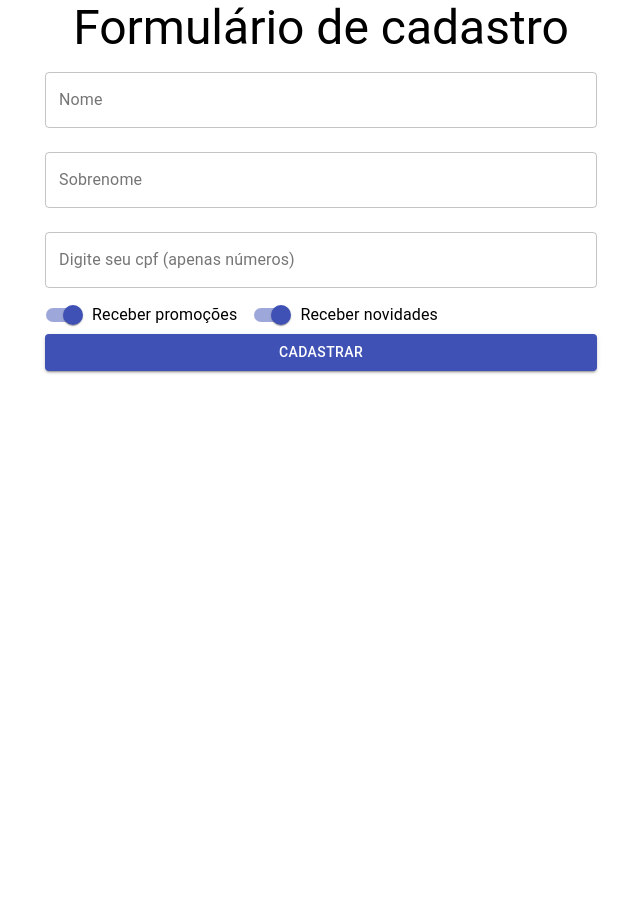
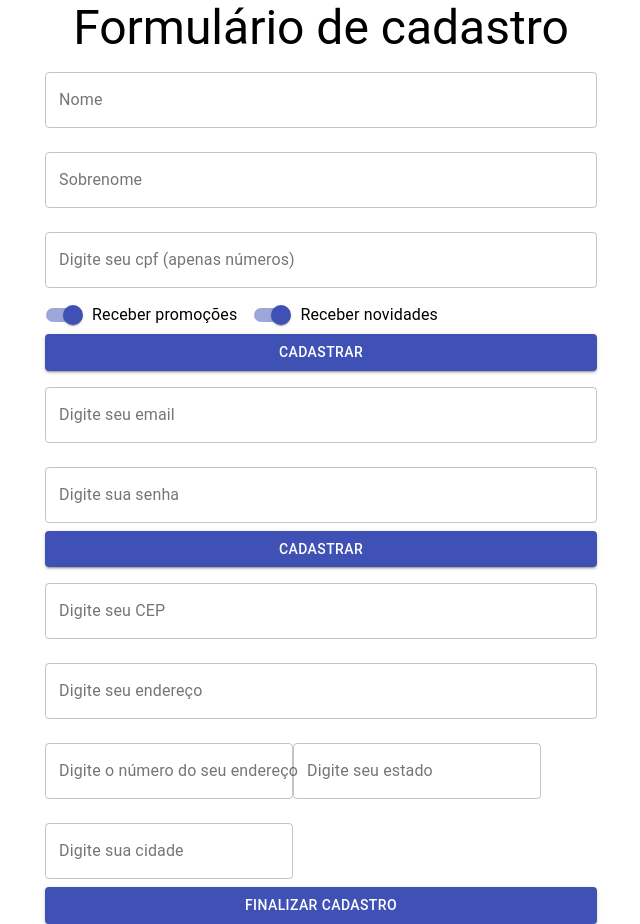
Before and after one commit to AndradeJV/form-cadastro-react, a React (Create React App) app: page / in a window 1280 px wide. Shown: the whole page, without its empty margins (319-959 px from the left). Before the commit the page ends 800 px from the top, so only its background shows below. Built offline with nearby package versions, Linux system fonts and the light colour scheme.

Commit message:
Criação de novos componentes

```diff
--- /dev/null
+++ b/src/components/formularioCadastro/DadosEntrega.jsx
@@ -0,0 +1,63 @@
+import React from 'react';
+import { Button, TextField, Switch, FormControlLabel } from '@material-ui/core';
+
+
+export default function DadosEntrega() {
+  return (
+    <>
+      <form>
+        <TextField
+          id="cep"
+          label="Digite seu CEP"
+          type="number"
+          variant="outlined"
+          margin="normal"
+          fullWidth
+        />
+
+        <TextField
+          id="endereco"
+          label="Digite seu endereço"
+          type="text"
+          variant="outlined"
+          margin="normal"
+          fullWidth
+        />
+
+        <TextField
+          id="numero"
+          label="Digite o número do seu endereço"
+          type="number"
+          variant="outlined"
+          margin="normal"
+        />
+
+        <TextField
+          id="estado"
+          label="Digite seu estado"
+          type="text"
+          variant="outlined"
+          margin="normal"
+        />
+
+        <TextField
+          id="cidade"
+          label="Digite sua cidade"
+          type="text"
+          variant="outlined"
+          margin="normal"
+        />
+
+        <Button
+          type="submit"
+          variant="contained"
+          color="primary"
+          margin="normal"
+          fullWidth
+        >
+          Finalizar cadastro
+        </Button>
+      </form>
+    </>
+  );
+}
--- /dev/null
+++ b/src/components/formularioCadastro/DadosPessoais.jsx
@@ -0,0 +1,98 @@
+import React, { useState } from 'react';
+import { Button, TextField, Switch, FormControlLabel } from '@material-ui/core';
+
+
+export default function DadosPessoais({ aoEnviar, validarCPF }) {
+
+  const [nome, setNome] = useState('');
+  const [sobrenome, setSobrenome] = useState('');
+  const [cpf, setCpf] = useState('');
+  const [promocoes, setPromocoes] = useState(true);
+  const [novidades, setNovidades] = useState(true);
+
+  const [erros, setErros] = useState({ cpf: { valido: true, texto: "" } });
+
+
+  return (
+    <>
+      <form
+        onSubmit={event => {
+          event.preventDefault();
+
+          aoEnviar({ nome, sobrenome, cpf, novidades, promocoes });
+        }}
+      >
+
+        <TextField
+          value={nome}
+          onChange={event => { setNome(event.target.value); }}
+          id="nome"
+          label="Nome" F
+          variant="outlined"
+          margin="normal"
+          fullWidth
+        />
+
+        <TextField
+          value={sobrenome}
+          onChange={event => { setSobrenome(event.target.value); }}
+          id="sobrenome"
+          label="Sobrenome"
+          variant="outlined"
+          margin="normal"
+          fullWidth
+        />
+
+        <TextField
+          value={cpf}
+          onChange={event => { setCpf(event.target.value); }}
+          onBlur={event => {
+            const isValid = validarCPF(cpf);
+
+            setErros({ cpf: isValid });
+          }}
+          error={!erros.cpf.valido}
+          helperText={erros.cpf.texto}
+          id="cpf"
+          label="Digite seu cpf (apenas números)"
+          variant="outlined"
+          margin="normal"
+          fullWidth
+        />
+
+        <FormControlLabel
+          label="Receber promoções"
+          control={
+            <Switch
+              checked={promocoes}
+              onChange={event => { setPromocoes(event.target.checked) }}
+              name="promocoes"
+              color="primary"
+            />
+          }
+        />
+
+        <FormControlLabel
+          label="Receber novidades"
+          control={
+            <Switch
+              checked={novidades}
+              onChange={event => { setNovidades(event.target.checked) }}
+              name="novidades"
+              color="primary"
+            />
+          }
+        />
+
+        <Button
+          type="submit"
+          variant="contained"
+          color="primary"
+          margin="normal"
+          fullWidth>
+          Cadastrar
+        </Button>
+      </form>
+    </>
+  );
+}
--- /dev/null
+++ b/src/components/formularioCadastro/DadosUsuario.jsx
@@ -0,0 +1,40 @@
+import React from 'react';
+import { Button, TextField, Switch, FormControlLabel } from '@material-ui/core';
+
+
+export default function DadosUsuario() {
+  return (
+    <>
+      <form>
+        <TextField
+          id="email"
+          label="Digite seu email"
+          type="email"
+          variant="outlined"
+          margin="normal"
+          fullWidth
+        />
+
+        <TextField
+          id="senha"
+          label="Digite sua senha"
+          type="password"
+          variant="outlined"
+          margin="normal"
+          fullWidth
+        />
+
+        <Button
+          type="submit"
+          variant="contained"
+          color="primary"
+          margin="normal"
+          fullWidth
+        >
+          Cadastrar
+        </Button>
+
+      </form>
+    </>
+  );
+}
--- a/src/components/formularioCadastro/FormularioCadastro.jsx
+++ b/src/components/formularioCadastro/FormularioCadastro.jsx
@@ -1,97 +1,16 @@
 import React, { useState } from 'react';
-import { Button, TextField, Switch, FormControlLabel } from '@material-ui/core';
+
+import DadosPessoais from './DadosPessoais';
+import DadosUsuario from './DadosUsuario';
+import DadosEntrega from './DadosEntrega';
 
 
 export default function FormularioCadastro({ aoEnviar, validarCPF }) {
-
-  const [nome, setNome] = useState('');
-  const [sobrenome, setSobrenome] = useState('');
-  const [cpf, setCpf] = useState('');
-  const [promocoes, setPromocoes] = useState(true);
-  const [novidades, setNovidades] = useState(true);
-
-  const [erros, setErros] = useState({ cpf: { valido: true, texto:"" } });
-
-
   return (
     <>
-      <form
-        onSubmit={event => {
-          event.preventDefault();
-
-          aoEnviar({ nome, sobrenome, cpf, novidades, promocoes });
-        }}
-      >
-
-        <TextField
-          value={nome}
-          onChange={event => { setNome(event.target.value); }}
-          id="nome"
-          label="Nome" F
-          variant="outlined"
-          margin="normal"
-          fullWidth />
-
-        <TextField
-          value={sobrenome}
-          onChange={event => { setSobrenome(event.target.value); }}
-          id="sobrenome"
-          label="Sobrenome"
-          variant="outlined"
-          margin="normal"
-          fullWidth
-        />
-
-        <TextField
-          value={cpf}
-          onChange={event => { setCpf(event.target.value); }}
-          onBlur={event => {
-            const isValid = validarCPF(cpf);
-
-            setErros({ cpf: isValid });
-          }}
-          error={!erros.cpf.valido}
-          helperText={erros.cpf.texto}
-          id="cpf"
-          label="Digite seu cpf (apenas números)"
-          variant="outlined"
-          margin="normal"
-          fullWidth
-        />
-
-        <FormControlLabel
-          label="Receber promoções"
-          control={
-            <Switch
-              checked={promocoes}
-              onChange={event => { setPromocoes(event.target.checked) }}
-              name="promocoes"
-              color="primary"
-            />
-          }
-        />
-
-        <FormControlLabel
-          label="Receber novidades"
-          control={
-            <Switch
-              checked={novidades}
-              onChange={event => { setNovidades(event.target.checked) }}
-              name="novidades"
-              color="primary"
-            />
-          }
-        />
-
-        <Button
-          type="submit"
-          variant="contained"
-          color="primary"
-          margin="normal"
-          fullWidth>
-          Cadastrar
-        </Button>
-      </form>
+      <DadosPessoais aoEnviar={aoEnviar} validarCPF={validarCPF} />
+      <DadosUsuario />
+      <DadosEntrega />
     </>
   );
 }
```
